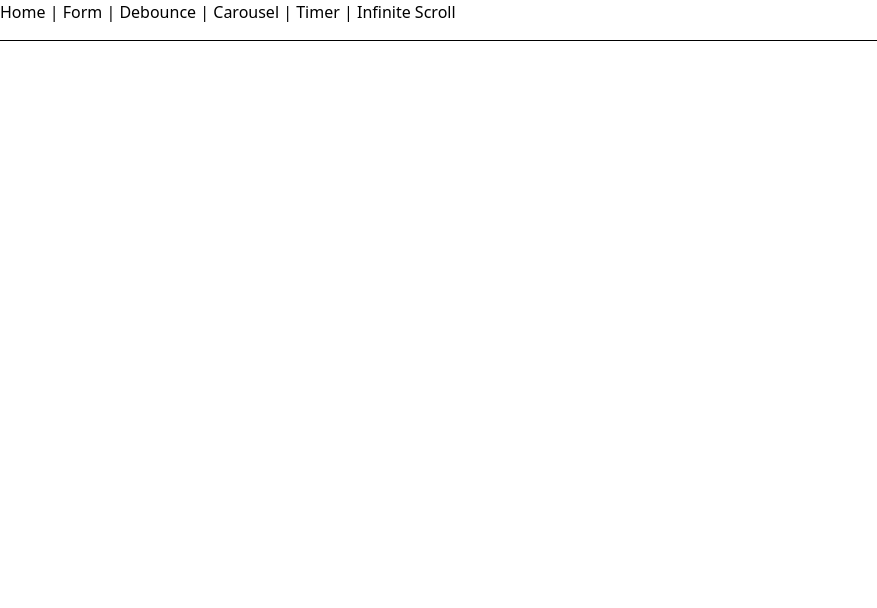
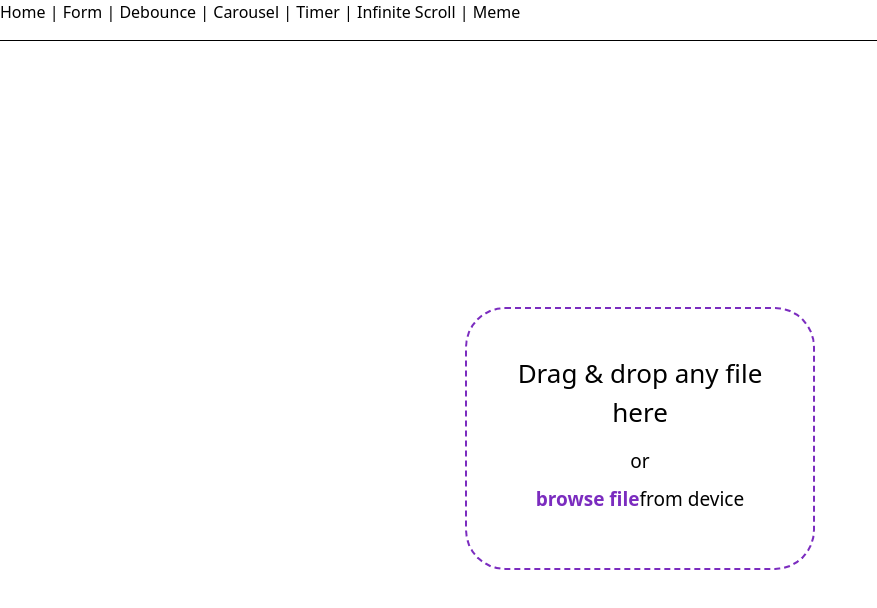
Before and after one commit to avinashowgre/react-concepts, a React (Create React App) app: page /meme in a window 1280 px wide. Shown: the top 608 px of the page, without its empty margins (0-877 px from the left). Built offline with nearby package versions, Linux system fonts and the light colour scheme.

Commit message:
Meme create and preview component

```diff
--- /dev/null
+++ b/src/Caption.jsx
@@ -0,0 +1,6 @@
+import React from 'react';
+
+export function Caption(props) {
+  const { onInputChange } = props;
+  return <input type="text" onChange={onInputChange} />;
+}
--- a/src/HeaderNav.jsx
+++ b/src/HeaderNav.jsx
@@ -12,7 +12,7 @@ export function HeaderNav() {
       <Link to="/">Home</Link> | <Link to="/form">Form</Link> |{' '}
       <Link to="/debounce">Debounce</Link> |{' '}
       <Link to="/carousel">Carousel</Link> | <Link to="/timer">Timer</Link> |{' '}
-      <Link to="/iscroll">Infinite Scroll</Link>
+      <Link to="/iscroll">Infinite Scroll</Link> | <Link to="/meme">Meme</Link>
     </nav>
   );
 }
--- /dev/null
+++ b/src/Meme.jsx
@@ -0,0 +1,65 @@
+import React, { useState } from 'react';
+
+import { MemeUploader } from './MemeUploader';
+import { MemePreview } from './MemePreview';
+import { Caption } from './Caption';
+
+/**
+ * Meme component that takes in image upload and render on canvas element.
+ * 1) Create a input type file component
+ * 2) Create canvas element that displayed on image render
+ * 3) Show close button to remove the rendered image.
+ * 4) Add caption feature
+ */
+
+export function Meme(props) {
+  const [image, setImage] = useState();
+  const [captions, setCaptions] = useState([]);
+
+  function handleFileInput(event) {
+    if (event.target.files.length > 0) {
+      var src = URL.createObjectURL(event.target.files[0]);
+      setImage(src);
+    }
+  }
+
+  function addCaption(e) {
+    e.preventDefault();
+
+    const caption = { text: '', x: 250, y: 160 + 20 * captions.length };
+
+    setCaptions((prevState) => [...prevState, caption]);
+  }
+
+  function handleCaptionChange(index, newValue) {
+    let captionsCpy = [...captions];
+
+    captionsCpy[index].text = newValue;
+
+    setCaptions(captionsCpy);
+  }
+
+  return (
+    <div className="meme-container">
+      <MemeUploader onFileInput={handleFileInput} />
+      {image && (
+        <div style={{ alignItems: 'flex-start', display: 'flex', gap: '20px' }}>
+          <MemePreview imageBlob={image} texts={captions} />
+          <div style={{ display: 'flex', flexDirection: 'column' }}>
+            <button type="button" onClick={addCaption}>
+              Add Caption
+            </button>
+            {captions.map((caption, index) => (
+              <Caption
+                caption={caption}
+                onInputChange={(e) =>
+                  handleCaptionChange(index, e.target.value)
+                }
+              />
+            ))}
+          </div>
+        </div>
+      )}
+    </div>
+  );
+}
--- /dev/null
+++ b/src/MemePreview.jsx
@@ -0,0 +1,148 @@
+import React, { useEffect, useRef, useState } from 'react';
+
+const TEST_ID = 'meme-preview';
+
+export function MemePreview(props) {
+  const { imageBlob, texts = [] } = props;
+
+  const canvas = useRef();
+  const [captionTexts, setCaptionTexts] = useState([]);
+  const [selectedTextIndex, setSelectedTextIndex] = useState(-1);
+
+  let startX = null;
+  let startY = null;
+
+  useEffect(() => {
+    let textsCpy = [...texts];
+
+    textsCpy.forEach((text) => {
+      text.width = Math.round(
+        canvas.current.getContext('2d').measureText(text.text).width
+      );
+      text.height = 16;
+    });
+
+    setCaptionTexts(textsCpy);
+  }, [texts]);
+
+  useEffect(() => {
+    if (!imageBlob) return;
+
+    draw(imageBlob, captionTexts);
+  }, [imageBlob, captionTexts]);
+
+  function draw(blob, texts) {
+    const context = canvas.current.getContext('2d');
+    const image = new Image();
+
+    image.onload = () => {
+      context.drawImage(
+        image,
+        0,
+        0,
+        canvas.current.width,
+        canvas.current.height
+      );
+
+      texts.forEach((caption) => {
+        const { text, x, y } = caption;
+        // Text attributes
+        context.font = '30pt Impact';
+        context.textAlign = 'center';
+        context.strokeStyle = 'black';
+        context.lineWidth = 3;
+        context.fillStyle = 'white';
+
+        context.fillText(text, x, y);
+        context.strokeText(text, x, y);
+      });
+    };
+    image.src = blob;
+  }
+
+  function textHit(startx, starty) {
+    for (let i = 0; i < captionTexts.length; i++) {
+      const box = captionTexts[i];
+      if (
+        startx >= box.x &&
+        startx <= box.x + box.width &&
+        starty >= box.y &&
+        starty <= box.y + box.height
+      ) {
+        return i;
+      }
+    }
+
+    return -1;
+  }
+
+  function handleMouseDown(e) {
+    e.preventDefault();
+
+    startX = parseInt(e.nativeEvent.offsetX - canvas.current.clientLeft);
+    startY = parseInt(e.nativeEvent.offsetY - canvas.current.clientTop);
+
+    const isHitIndex = textHit(startX, startY);
+
+    console.log(isHitIndex);
+
+    if (isHitIndex > -1) {
+      canvas.current.style.cursor = 'pointer';
+    }
+
+    setSelectedTextIndex(isHitIndex);
+  }
+
+  function handleMouseMove(e) {
+    e.preventDefault();
+
+    if (selectedTextIndex < 0) return;
+
+    const mouseX = parseInt(e.nativeEvent.offsetX - canvas.current.clientLeft);
+    const mouseY = parseInt(e.nativeEvent.offsetY - canvas.current.clientTop);
+
+    // Put your mousemove stuff here
+    var dx = mouseX - startX;
+    var dy = mouseY - startY;
+
+    startX = mouseX;
+    startY = mouseY;
+
+    const captionTextsCpy = [...captionTexts];
+
+    captionTextsCpy[selectedTextIndex].x = dx;
+    captionTextsCpy[selectedTextIndex].y = dy;
+
+    setCaptionTexts(captionTextsCpy);
+  }
+
+  function handleMouseUp(e) {
+    e.preventDefault();
+    setSelectedTextIndex(-1);
+    canvas.current.style.cursor = 'auto';
+  }
+
+  function handleMouseOut(e) {
+    e.preventDefault();
+    setSelectedTextIndex(-1);
+  }
+
+  if (!imageBlob) return null;
+
+  return (
+    <canvas
+      height="600"
+      id={TEST_ID}
+      onMouseDown={handleMouseDown}
+      onMouseMove={handleMouseMove}
+      onMouseOut={handleMouseOut}
+      onMouseUp={handleMouseUp}
+      ref={canvas}
+      style={{
+        maxWidth: '100%',
+        height: 'auto',
+      }}
+      width="500"
+    ></canvas>
+  );
+}
--- /dev/null
+++ b/src/MemeUploader.jsx
@@ -0,0 +1,73 @@
+import React, { useState } from 'react';
+
+const fileUploadStyles = {
+  border: '2px dashed #7b2cbf',
+  borderRadius: '40px',
+  margin: '10px 0 15px',
+  padding: '30px 50px',
+  textAlign: 'center',
+  width: '350px',
+};
+
+export function MemeUploader(props) {
+  const { onFileInput } = props;
+  const [showInput, setShowInput] = useState(true);
+
+  function handleInputChange(event) {
+    setShowInput(!showInput);
+
+    if (onFileInput) {
+      onFileInput(event);
+    }
+  }
+
+  if (!showInput) return null;
+
+  return (
+    <div style={fileUploadStyles}>
+      <h3
+        style={{
+          fontSize: '26px',
+          margin: '15px 0',
+        }}
+      >
+        Drag & drop any file here
+      </h3>
+      <label
+        style={{
+          fontSize: '19px',
+        }}
+      >
+        or
+        <span>
+          <input
+            type="file"
+            style={{
+              opacity: 0,
+            }}
+            onChange={handleInputChange}
+          />
+          <span
+            style={{
+              color: '#7b2cbf',
+              fontWeight: 'bolder',
+              cursor: 'pointer',
+              position: 'relative',
+              top: '-25px',
+            }}
+          >
+            browse file
+          </span>
+          <span
+            style={{
+              position: 'relative',
+              top: '-25px',
+            }}
+          >
+            from device
+          </span>
+        </span>
+      </label>
+    </div>
+  );
+}
--- a/src/index.js
+++ b/src/index.js
@@ -10,6 +10,7 @@ import { Debounce } from './Debounce';
 import { Carousel } from './Carousel';
 import { Timer } from './Timer';
 import { InfiniteScroll } from './InfiniteScroll';
+import { Meme } from './Meme';
 
 const rootElement = document.getElementById('root');
 const root = createRoot(rootElement);
@@ -25,6 +26,7 @@ root.render(
         <Route path="debounce" element={<Debounce />} />
         <Route path="timer" element={<Timer />} />
         <Route path="iscroll" element={<InfiniteScroll />} />
+        <Route path="meme" element={<Meme />} />
       </Routes>
     </div>
   </BrowserRouter>
```
